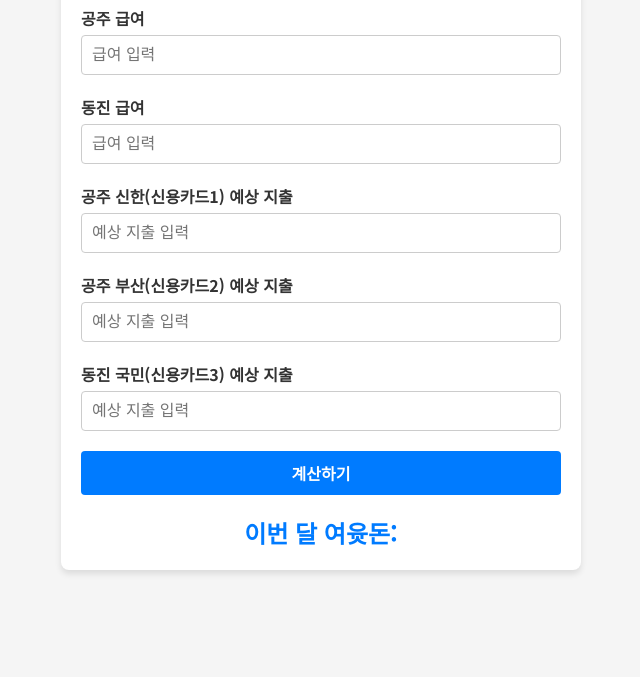
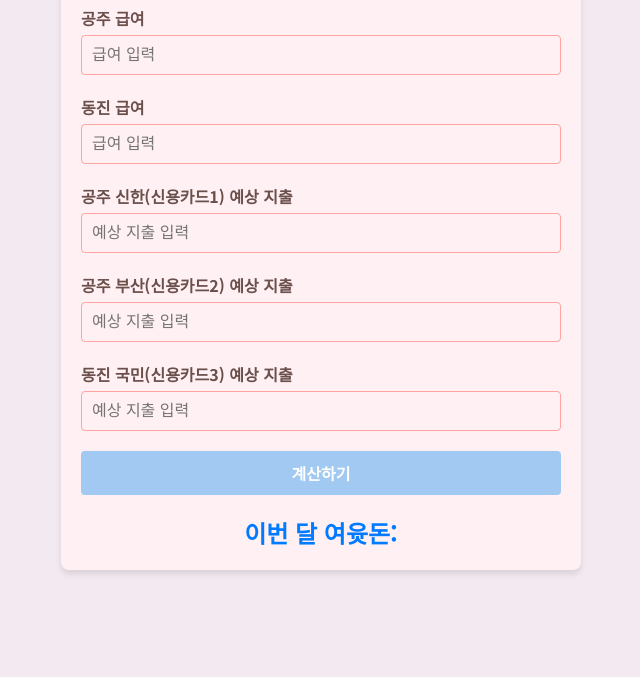
Before and after one commit to acoujin0421/finalincome, a plain HTML site: page index.html in a window 1280 px wide. Shown: the part 123-800 px from the top of the page, without its empty margins (319-959 px from the left). Drawn offline with Linux system fonts and the light colour scheme.

Commit message:
Update index.html

```diff
--- a/index.html
+++ b/index.html
@@ -10,13 +10,13 @@
     font-family: 'Noto Sans KR', sans-serif;
     margin: 0;
     padding: 20px;
-    background-color: #f5f5f5;
+    background-color: #f3e9f1; /* 파스텔 핑크 배경 */
     color: #333;
   }
   .container {
     max-width: 480px;
     margin: auto;
-    background: #fff;
+    background: #fff0f3; /* 파스텔 핑크 컨테이너 배경 */
     padding: 20px;
     box-shadow: 0 4px 6px rgba(0, 0, 0, 0.1);
     border-radius: 8px;
@@ -28,21 +28,24 @@
     display: block;
     margin-bottom: 5px;
     font-weight: 700;
+    color: #6a4f4b; /* 어두운 파스텔 브라운 */
   }
   .input-group input {
     width: 100%;
     padding: 10px;
     box-sizing: border-box;
-    border: 1px solid #ccc;
+    border: 1px solid #ffa4a2; /* 파스텔 레드 */
     border-radius: 4px;
     font-size: 16px;
+    background-color: #fff0f3; /* 입력 필드 배경 */
+    color: #6a4f4b; /* 입력 텍스트 색상 */
   }
   .result {
     margin-top: 20px;
     font-size: 24px;
     font-weight: bold;
     text-align: center;
-    color: #007BFF;
+    color: #007BFF; /* 결과 텍스트 색상 변경 필요 시 여기 수정 */
   }
   button {
     width: 100%;
@@ -51,7 +54,7 @@
     cursor: pointer;
     border: none;
     border-radius: 4px;
-    background-color: #007BFF;
+    background-color: #a1c9f1; /* 파스텔 블루 버튼 배경 */
     color: white;
     font-weight: 700;
   }
```
